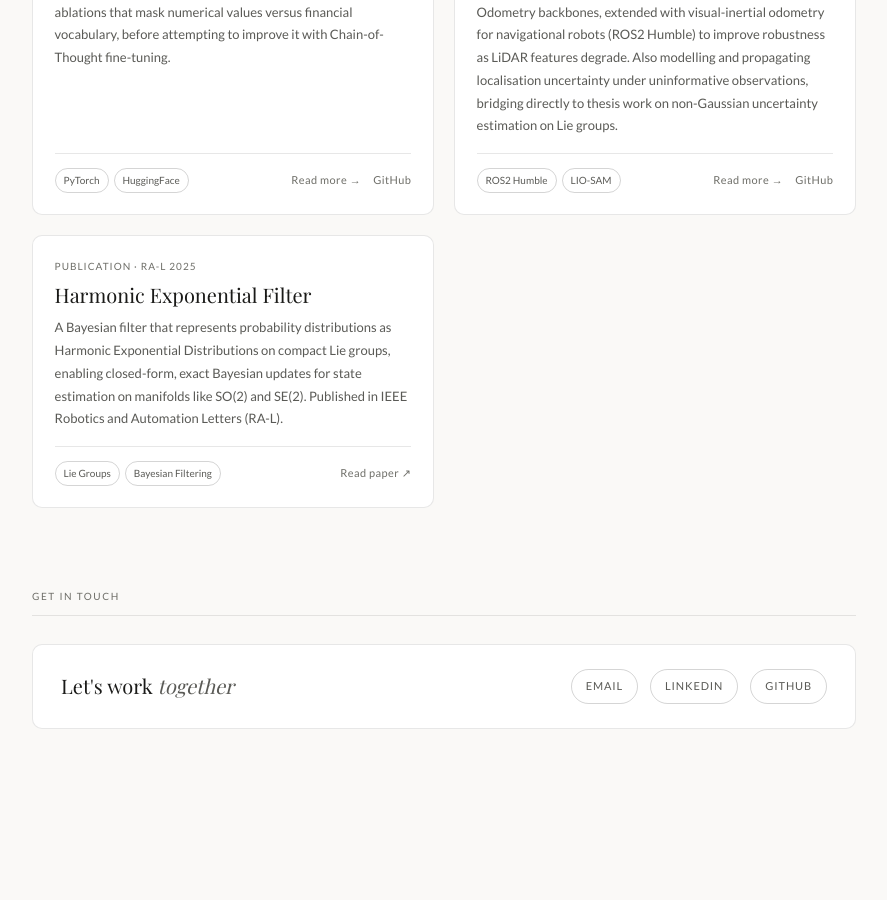
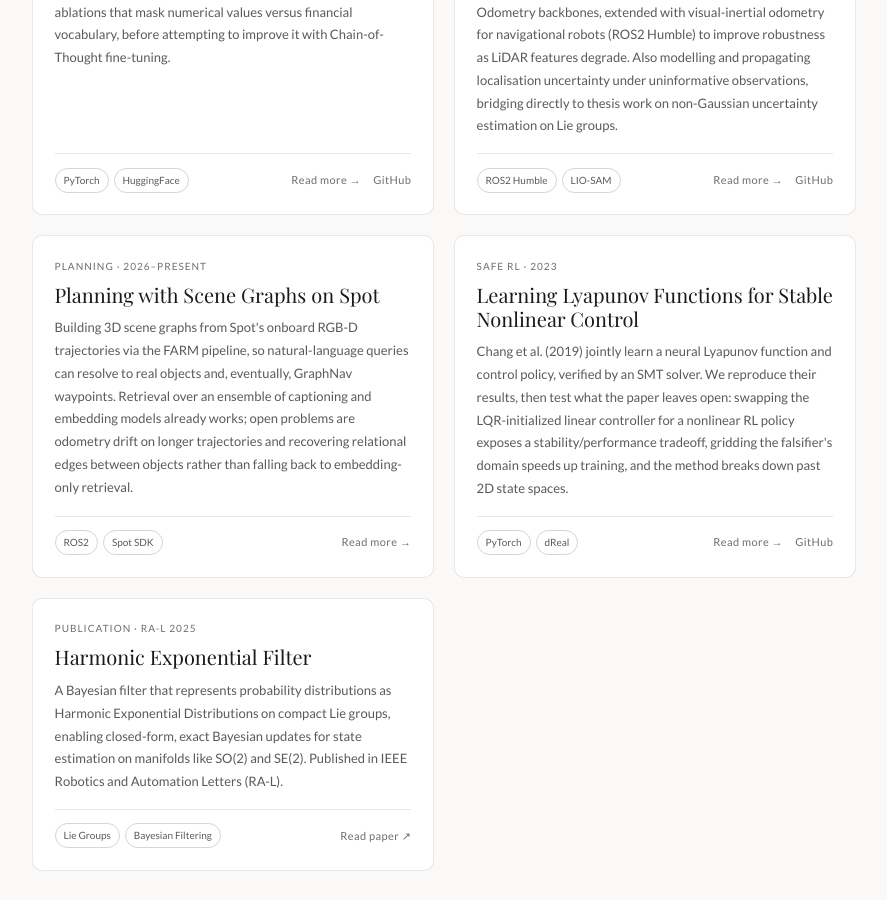
Before and after one commit to korra141/korra141.github.io, a Jekyll site: the page index.html, which Jekyll copies as it is, in a window 1280 px wide and 900 px high, scrolled down 1770 px. Shown: the whole window, without its empty margins (196-1083 px from the left). Built offline with Jekyll 4.4.1, drawn with Linux system fonts in a browser that asks for light colours; some web fonts are replaced; before the commit the page ends 2603 px from its top, so only the background shows below that.

Commit message:
adding other ongoing projects

```diff
--- a/index.html
+++ b/index.html
@@ -594,6 +594,41 @@
         </article>
         -->
 
+        <article class="project-card">
+          <p class="project-tag">Planning · 2026–Present</p>
+          <h2 class="project-title">Planning with Scene Graphs on Spot</h2>
+          <p class="project-desc">
+            Building 3D scene graphs from Spot's onboard RGB-D trajectories via the FARM pipeline, so natural-language queries can resolve to real objects and, eventually, GraphNav waypoints. Retrieval over an ensemble of captioning and embedding models already works; open problems are odometry drift on longer trajectories and recovering relational edges between objects rather than falling back to embedding-only retrieval.
+          </p>
+          <div class="project-footer">
+            <div class="stack">
+              <span class="pill">ROS2</span>
+              <span class="pill">Spot SDK</span>
+            </div>
+            <div class="project-links">
+              <a href="/projects/projects_project-5/" target="_blank">Read more →</a>
+            </div>
+          </div>
+        </article>
+
+        <article class="project-card">
+          <p class="project-tag">Safe RL · 2023</p>
+          <h2 class="project-title">Learning Lyapunov Functions for Stable Nonlinear Control</h2>
+          <p class="project-desc">
+            Chang et al. (2019) jointly learn a neural Lyapunov function and control policy, verified by an SMT solver. We reproduce their results, then test what the paper leaves open: swapping the LQR-initialized linear controller for a nonlinear RL policy exposes a stability/performance tradeoff, gridding the falsifier's domain speeds up training, and the method breaks down past 2D state spaces.
+          </p>
+          <div class="project-footer">
+            <div class="stack">
+              <span class="pill">PyTorch</span>
+              <span class="pill">dReal</span>
+            </div>
+            <div class="project-links">
+              <a href="/projects/projects_project-6/" target="_blank">Read more →</a>
+              <a href="https://github.com/amuni3/RobustifAI/tree/final-final-sub" target="_blank">GitHub</a>
+            </div>
+          </div>
+        </article>
+
          <article class="project-card">
           <p class="project-tag">Publication · RA-L 2025</p>
           <h2 class="project-title">Harmonic Exponential Filter</h2>
```
Also changed, not shown: projects/projects_project-5.md (added, +84 -0 lines), projects/projects_project-6.md (added, +207 -0 lines), projects/assets/nlc/fig1_loop.png (added), projects/assets/nlc/fig3_reproduced.png (added), projects/assets/nlc/fig4_rl_controller.png (added), projects/assets/nlc/fig5_grid.png (added), projects/assets/nlc/fig6_2link.png (added), projects/assets/spot-scene-graph/viser_query_panel.png (added), projects/assets/spot-scene-graph/viser_scene_viewer.png (added).
